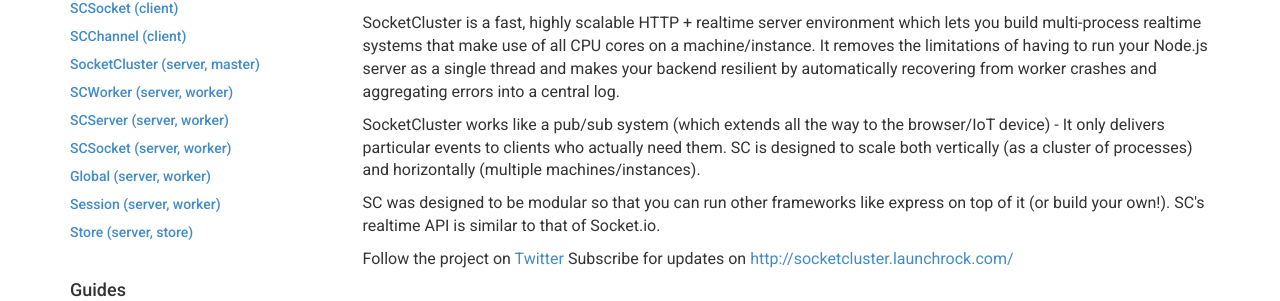
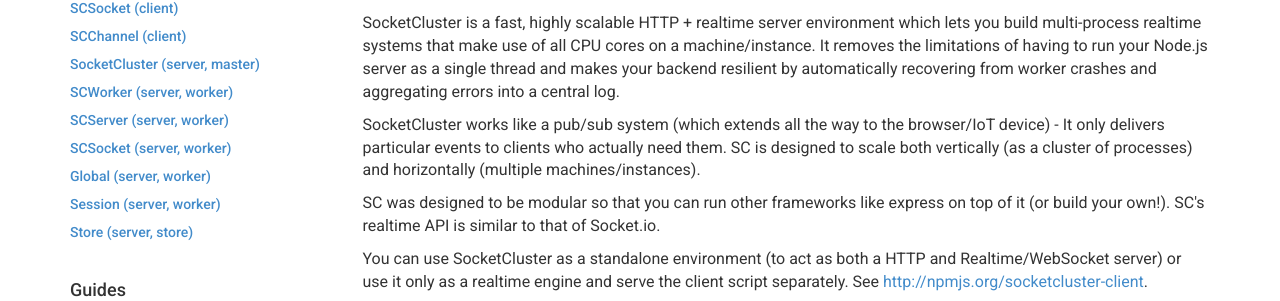
Before and after one commit to SocketCluster/socketcluster-website, a website: page public/index.html at #!/docs/introduction in a window 1280 px wide. Shown: the part 167-468 px from the top of the page. Drawn offline with nearby package versions, Linux system fonts and the light colour scheme; some packages are replaced by stand-ins of ours.

Commit message:
Mention that you can use the client and server separately

```diff
--- a/public/app/views/docs/introduction.html
+++ b/public/app/views/docs/introduction.html
@@ -15,6 +15,9 @@
         <p>
           SC was designed to be modular so that you can run other frameworks like express on top of it (or build your own!).
           SC's realtime API is similar to that of Socket.io.
+        </p>
+        <p>
+          You can use SocketCluster as a standalone environment (to act as both a HTTP and Realtime/WebSocket server) or use it only as a realtime engine and serve the client script separately. See <a href="http://npmjs.org/socketcluster-client">http://npmjs.org/socketcluster-client</a>.
         </p>
         <p>
           Follow the project on <a href="https://twitter.com/SocketCluster">Twitter</a>  Subscribe for updates on <a href="http://socketcluster.launchrock.com/">http://socketcluster.launchrock.com/</a>
```
